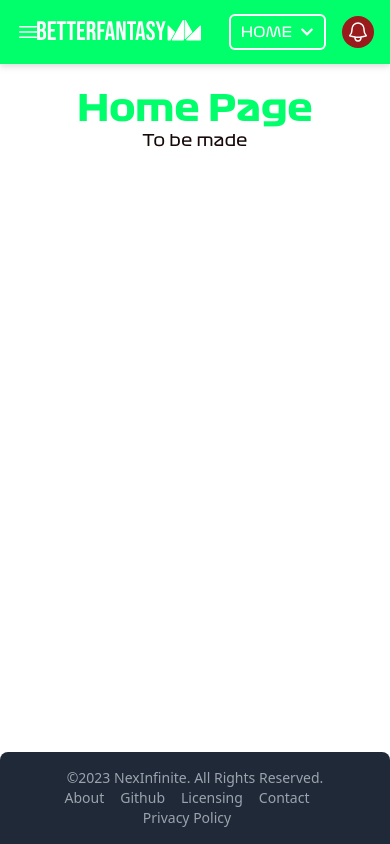
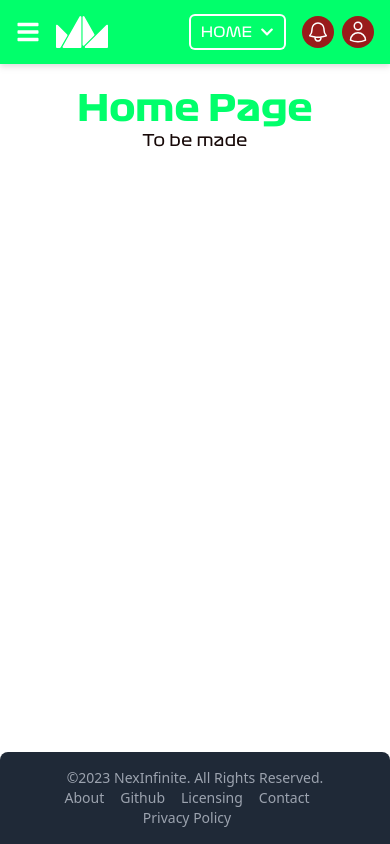
Before and after one commit to NexInfinite/BetterFantasy, a Next.js app in the folder frontend/: page / in a window 390 px wide. Built offline with nearby package versions, Linux system fonts and the light colour scheme.

Commit message:
finished navbar, again

```diff
--- a/frontend/components/navbar.js
+++ b/frontend/components/navbar.js
@@ -1,9 +1,8 @@
-import { Fragment } from 'react'
 import { usePathname } from 'next/navigation'
-import { Disclosure, Transition } from '@headlessui/react'
-import { Bars3Icon, BellIcon, XMarkIcon, UserIcon } from '@heroicons/react/24/outline'
+import { Disclosure } from '@headlessui/react'
+import { BellIcon, XMarkIcon, UserIcon } from '@heroicons/react/24/outline'
 import { Menu, MenuList, MenuItem, MenuButton, Button } from '@chakra-ui/react'
-import { FaChevronDown } from "react-icons/fa";
+import { FaChevronDown, FaBars } from "react-icons/fa";
 import { changeTheme } from "@/utils/helper";
 import Link from "next/link"
 
@@ -49,18 +48,16 @@ export default function NavBar() {
                     {open ? (
                       <XMarkIcon className="block h-6 w-6" aria-hidden="true" />
                     ) : (
-                      <Bars3Icon className="block h-6 w-6" aria-hidden="true" />
+                      <FaBars className="block h-6 w-6" aria-hidden="true" />
                     )}
                   </Disclosure.Button>
+                  <img className="ml-2 h-8 w-auto" src="/favicon.svg" alt="Better F1 Fantasy" />
                 </div>
 
                 <div className="flex flex-1 items-center justify-center sm:items-stretch sm:justify-start">
-                  <div className="flex flex-shrink-0 items-center">
-                    <img
-                      className="h-8 w-auto"
-                      src="/logo.svg"
-                      alt="Better F1 Fantasy"
-                    />
+                  <div className="flex flex-shrink items-center">
+                    <img className="hidden sm:block md:hidden h-8 w-auto" src="/favicon.svg" alt="Better F1 Fantasy" />
+                    <img className="hidden md:block h-8 w-auto" src="/logo.svg" alt="Better F1 Fantasy" />
                   </div>
                   <div className="hidden sm:ml-6 sm:block">
                     <div className="flex space-x-4">
@@ -91,7 +88,8 @@ export default function NavBar() {
                       <MenuItem>
                         <Link href="/" className="rounded-t-md w-full px-4 py-2 text-sm text-gray-700 hover:bg-gray-100" onClick={() => changeTheme("")}>
                           Home
-                        </Link></MenuItem>
+                        </Link>
+                      </MenuItem>
                       <MenuItem>
                         <Link href="/f1" className="w-full px-4 py-2 text-sm text-gray-700 hover:bg-gray-100" onClick={() => changeTheme("f1")}>
                           F1
@@ -99,43 +97,11 @@ export default function NavBar() {
                       </MenuItem>
                       <MenuItem>
                         <Link href="/valorant" className="rounded-b-md w-full px-4 py-2 text-sm text-gray-700 hover:bg-gray-100" onClick={() => changeTheme("valorant")}>
-                          Valorant
+                          Valorant {/* NOTE: THE LAST ITEM MUST BE rounded-b-md AND NOT rounded-md!!! - Make sure the one above is just rounded-b-md */}
                         </Link>
                       </MenuItem>
                     </MenuList>
                   </Menu>
-                  {/* <Menu as="div" className="relative m1-3 p-4">
-                    <div>
-                      <Menu.Button className="rounded-md ring-2 ring-inset ring-white text-white px-3 py-2 text-sm font-medium">{getPathRoot() == "" ? "HOME" : getPathRoot().toUpperCase()} <FaChevronDown className="h-4 w-4 inline" /></Menu.Button>
-                    </div>
-                    <Transition
-                      as={Fragment}
-                      enter="transition ease-out duration-100"
-                      enterFrom="transform opacity-0 scale-95"
-                      enterTo="transform opacity-100 scale-100"
-                      leave="transition ease-in duration-75"
-                      leaveFrom="transform opacity-100 scale-100"
-                      leaveTo="transform opacity-0 scale-95"
-                    >
-                      <Menu.Items className="absolute right-0 z-40 mt-2 w-48 origin-top-right rounded-md bg-white py-1 shadow-lg ring-1 ring-black ring-opacity-5 focus:outline-none">
-                        <Menu.Item>
-                          <Link href="/" className="block z-50 px-4 py-2 text-sm text-gray-700 hover:bg-gray-100" onClick={() => changeTheme("")}>
-                            Home
-                          </Link>
-                        </Menu.Item>
-                        <Menu.Item>
-                          <Link href="/f1" className="block z-50 px-4 py-2 text-sm text-gray-700 hover:bg-gray-100" onClick={() => changeTheme("f1")}>
-                            F1
-                          </Link>
-                        </Menu.Item>
-                        <Menu.Item>
-                          <Link href="/valorant" className="z-50 block px-4 py-2 text-sm text-gray-700 hover:bg-gray-100" onClick={() => changeTheme("valorant")}>
-                            Valorant
-                          </Link>
-                        </Menu.Item>
-                      </Menu.Items>
-                    </Transition>
-                  </Menu> */}
 
                   {/* Notifications */}
                   <button
@@ -148,49 +114,30 @@ export default function NavBar() {
                   </button>
 
                   {/* Profile dropdown */}
-                  {/* <Menu as="div" className="relative ml-3">
-                    <div>
-                      <Menu.Button className="relative rounded-full bg-red-800 p-1 text-white hover:text-white focus:outline-none focus:ring-2 focus:ring-white focus:ring-offset-2 focus:ring-offset-red-950">
-                        <span className="absolute -inset-1.5" />
-                        <span className="sr-only">Open user menu</span>
+                  <Menu offset={[0, 5]}>
+                    <MenuButton as={Button} className="relative ml-2 rounded-full bg-red-800 p-1 text-white hover:text-white focus:outline-none focus:ring-2 focus:ring-white focus:ring-offset-2 focus:ring-offset-red-950">
                         <UserIcon className="h-6 w-6" aria-hidden="true" alt="Profile Icon and Dropdown" />
-                      </Menu.Button>
-                    </div>
-                    <Transition
-                      as={Fragment}
-                      enter="transition ease-out duration-100"
-                      enterFrom="transform opacity-0 scale-95"
-                      enterTo="transform opacity-100 scale-100"
-                      leave="transition ease-in duration-75"
-                      leaveFrom="transform opacity-100 scale-100"
-                      leaveTo="transform opacity-0 scale-95"
-                    >
-                      <Menu.Items className="absolute right-0 z-50 mt-2 w-48 origin-top-right rounded-md bg-white py-1 shadow-lg ring-1 ring-black ring-opacity-5 focus:outline-none">
-                        <Menu.Item>
-                          <Link href="#" className="block px-4 py-2 text-sm text-gray-700 hover:bg-gray-100">
-                            Your Profile
-                          </Link>
-                        </Menu.Item>
-                        <Menu.Item>
-                          <Link href="#" className="block px-4 py-2 text-sm text-gray-700 hover:bg-gray-100">
-                            Settings
-                          </Link>
-                        </Menu.Item>
-                        <Menu.Item>
-                          <Link href="#" className="block px-4 py-2 text-sm text-gray-700 hover:bg-gray-100">
-                            Sign out
-                          </Link>
-                        </Menu.Item>
-                      </Menu.Items>
-                    </Transition>
-                  </Menu> */}
+                    </MenuButton>
+                    <MenuList className="rounded-md bg-white shadow-lg ring-1 ring-black ring-opacity-5 focus:outline-none">
+                      <MenuItem>
+                        <Link href="#" className="rounded-t-md w-full px-4 py-2 text-sm text-gray-700 hover:bg-gray-100" onClick={() => changeTheme("")}>
+                          Create Account
+                        </Link>
+                      </MenuItem>
+                      <MenuItem>
+                        <Link href="#" className="rounded-t-md w-full px-4 py-2 text-sm text-gray-700 hover:bg-gray-100" onClick={() => changeTheme("")}>
+                          Profile
+                        </Link>
+                      </MenuItem>
+                    </MenuList>
+                  </Menu>
                 </div>
               </div>
             </div>
 
             <Disclosure.Panel className="sm:hidden">
               <div className="space-y-1 px-2 pb-3 pt-2">
-                {navigation["f1"].map((item) => (
+                {navigation[getPathRoot()].map((item) => (
                   <Disclosure.Button
                     key={item.name}
                     as="a"
```
Also changed, not shown: frontend/public/favicon.svg (added).
